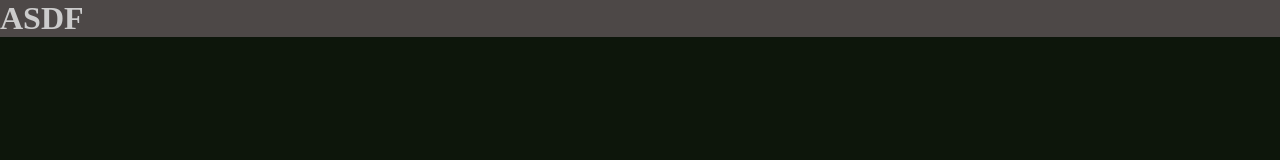
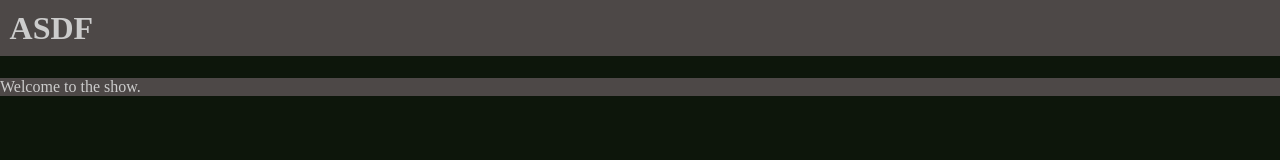
Before and after one commit to MichaelRoberts214/personal-site, a plain HTML site: page index.html in a window 1280 px wide. Drawn offline with nearby package versions, Linux system fonts and the light colour scheme.

Commit message:
(feat) add google font

```diff
--- a/index.html
+++ b/index.html
@@ -4,9 +4,13 @@
   <meta charset="UTF8">
   <title>HighZ</title>
   <link href="style.css" rel="stylesheet">
+  <link href='http://fonts.googleapis.com/css?family=Lato|Raleway' rel='stylesheet' type='text/css'>
 </head>
 <body>
   <h1>ASDF</h1>
+  <section>
+    <p>Welcome to the show.</p>
+  </section>
   <script src="https://ajax.googleapis.com/ajax/libs/angularjs/1.3.12/angular.min.js"></script>
   <script src="app.js"></script>
 </body>
--- a/style.css
+++ b/style.css
@@ -1,4 +1,7 @@
 @charset "utf-8";
+
+/*font-family: 'Lato', sans-serif;
+font-family: 'Raleway', sans-serif;*/
 
 body {
   background-color: #0D160B;
@@ -11,4 +14,10 @@ h1 {
   color: #CCCCCC;
   font-family: serif, sans-serif;
   margin-top: 0px;
+  padding: 0.3em;
 }
+
+p {
+  background-color: #4D4847;
+  color: #CCCCCC;
+}
```
